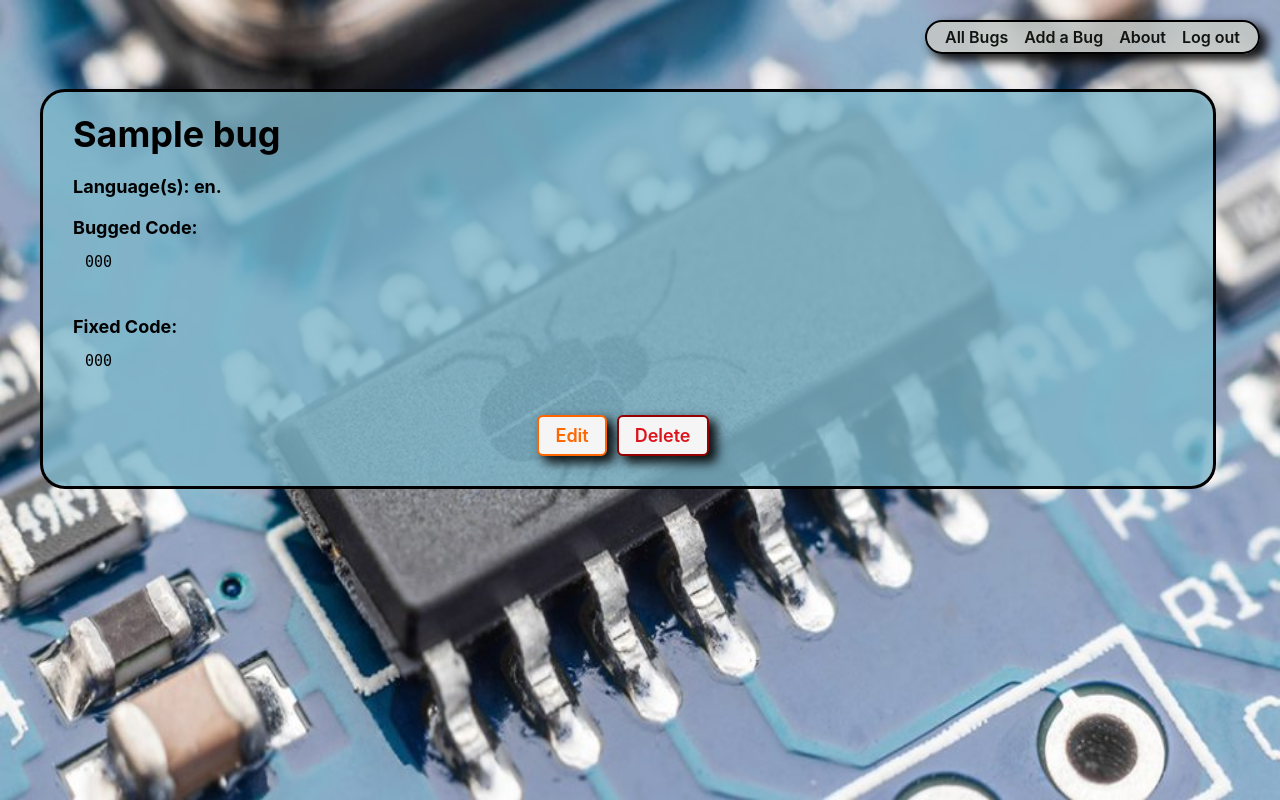
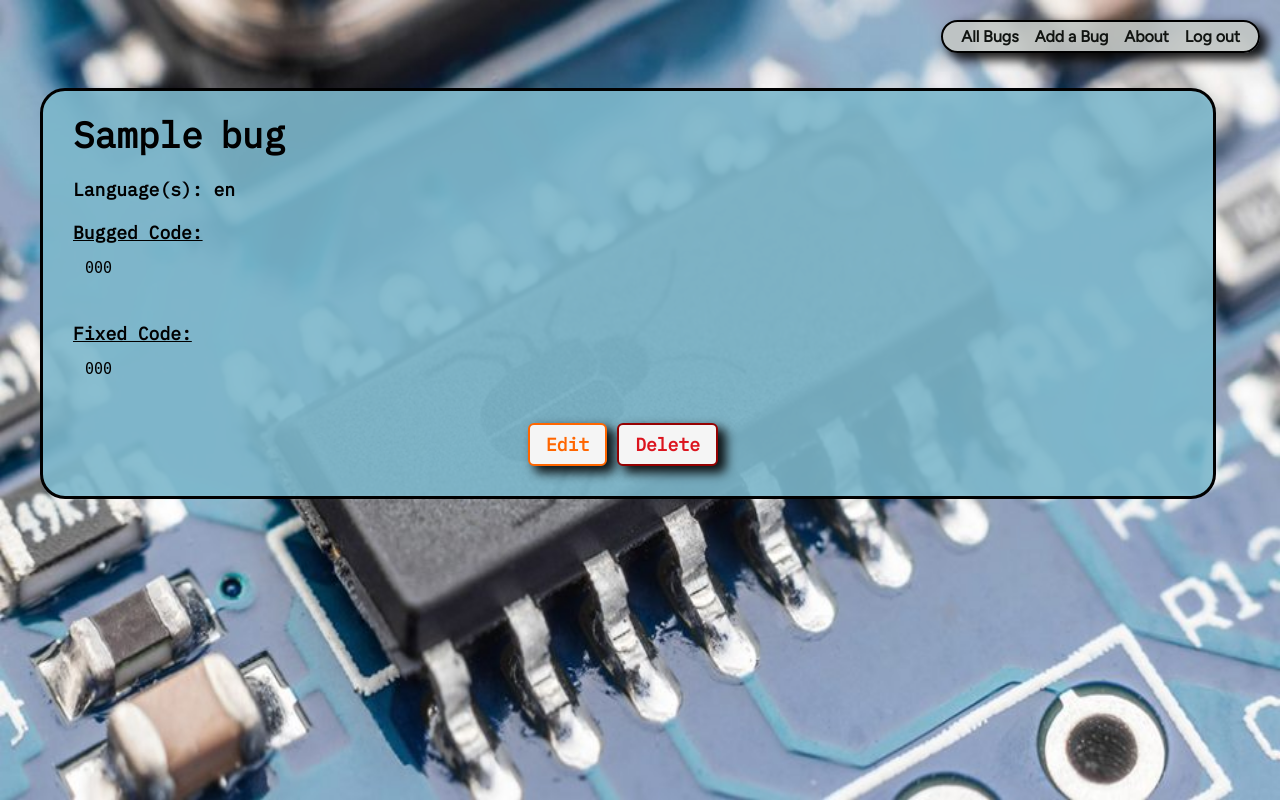
Before and after one commit to HeyThatsNeat/bug-catcher, a Django app: page /bugs/1/ in a window 1280 px wide. Run offline with Django 4.2, Linux system fonts and the light colour scheme; a user stored in the database is signed in; tables that the repository leaves empty hold one stand-in row (values such as "Sample post").

Commit message:
add fonts and fix word spacing

```diff
--- a/main_app/static/css/base.css
+++ b/main_app/static/css/base.css
@@ -42,7 +42,7 @@ body {
   --font-xxl: 3.6rem;
   --font-xl: 2.4rem;
   --font-l: 1.8rem;
-  --font-reg: 1.6rem;
+  --font-reg: 1.8rem;
   --card-border-radius: 6px;
 }
 
@@ -119,6 +119,7 @@ nav li {
   border-radius: 25px;
   overflow: auto;
   box-shadow: 7px 6px 11px 1px rgba(0, 0, 0, 0.9);
+  font-family: 'IBM Plex Mono', monospace;
 }
 
 .delete-confirmation-page-img {
@@ -161,6 +162,7 @@ hr {
   border-style: solid;
   border-radius: 25px;
   background-color: rgba(251, 121, 16, .8);
+  font-family: 'Figtree', sans-serif;
 }
 
 .btn {
@@ -218,7 +220,8 @@ hr {
 
 .page-content {
   font-size: var(--font-reg);
-  margin: 16px 15px;
+  margin: 16px 35px;
+  word-spacing: 2px;
 }
 
 @media only screen and (min-width: 768px) {
@@ -239,6 +242,7 @@ hr {
     margin-left: auto;
     display: flex;
     justify-content: center;
+    font-family: 'Figtree', monospace;
   }
 
   nav ul {
--- a/main_app/static/css/bugs/bug-detail.css
+++ b/main_app/static/css/bugs/bug-detail.css
@@ -53,11 +53,13 @@ pre {
   word-break: break-all;
   word-wrap: break-word;
   display: inline;
+  font-family: 'IBM Plex Mono', monospace;
+  word-spacing: -4px;
 }
 
 .bug-details {
   width: 98%;
-  background-color: rgba(125,183,203,.8);
+  background-color: rgba(125,183,203,.9);
   border-style: solid;
   border-radius: 25px;
   max-height: 760px;
@@ -73,6 +75,7 @@ pre {
   display: flex;
   justify-content: center;
   align-items: center;
+  font-family: 'IBM Plex Mono', monospace;
 }
 
 .feedings-toy-container {
@@ -133,6 +136,15 @@ pre {
   margin: 0 0 10px;
   margin-top: 0;
   margin-bottom: 10px;
+}
+
+.languages-h3 {
+  font-family: 'IBM Plex Mono', monospace;
+}
+
+.bugged-code-h3, .fixed-code-h3 {
+  font-family: 'IBM Plex Mono', monospace;
+  text-decoration: underline;
 }
 
 .bug-details h3 {
--- a/main_app/static/css/bugs/bug-index.css
+++ b/main_app/static/css/bugs/bug-index.css
@@ -72,9 +72,15 @@ section.page-header {
 .card h2 {
   margin: 10px 0;
   font-size: var(--font-xl);
+  font-family: 'IBM Plex Mono', monospace;
 }
 
 .card p {
   margin: 5px 0;
   font-size: var(--font-reg);
 }
+
+.languages-p {
+  font-family: 'IBM Plex Mono', monospace;
+  word-spacing: -3px;
+}
--- a/main_app/static/css/home.css
+++ b/main_app/static/css/home.css
@@ -30,6 +30,7 @@ main > section {
 form.login {
   border-style: solid;
   box-shadow: 7px 6px 11px 1px rgba(0, 0, 0, 0.9);
+  font-family: 'Figtree', monospace;
 }
 
 .login {
--- a/main_app/templates/about.html
+++ b/main_app/templates/about.html
@@ -1,5 +1,7 @@
 {% extends 'base.html' %}
 {% load static %}
+
+
 
 {% block content %}
 <img class="about-page-img" src="{% static 'images/about-page-background.jpg' %}" alt="The about page background" />
--- a/main_app/templates/base.html
+++ b/main_app/templates/base.html
@@ -8,6 +8,10 @@
   <meta name="viewport" content="width=device-width, initial-scale=1.0">
   <link rel="shortcut icon" href="{% static 'images/bug-favicon.ico' %}" type="image/x-icon">
   <link rel="stylesheet" type="text/css" href="{% static 'css/base.css' %}">
+  <link rel="preconnect" href="https://fonts.googleapis.com">
+  <link rel="preconnect" href="https://fonts.gstatic.com" crossorigin>
+  <link href="https://fonts.googleapis.com/css2?family=IBM+Plex+Mono&display=swap" rel="stylesheet">
+  <link href="https://fonts.googleapis.com/css2?family=Figtree&display=swap" rel="stylesheet">
   <link
     rel="shortcut icon"
     type="image/png"
--- a/main_app/templates/bugs/detail.html
+++ b/main_app/templates/bugs/detail.html
@@ -16,10 +16,10 @@
   <div class="bug-details">
     <div class="info-in-box-div">
       <h1 class="bug-subject-h1">{{ bug.subject }}</h1>
-      <h3>Language(s): {{ bug.language }}.</h3>
-      <h3>Bugged Code:</h3>
+      <h3 class="languages-h3">Language(s): {{ bug.language }}</h3>
+      <h3 class="bugged-code-h3">Bugged Code:</h3>
       <pre><code class="bugged-code-code-tag">{{ bug.bugged_Code }}</code></pre>
-      <h3>Fixed Code:</h3>
+      <h3 class="fixed-code-h3">Fixed Code:</h3>
       <pre><code class="fixed-code-code-tag">{{ bug.fixed_Code }}</code></pre>
       {% if user == bug.user %}
         <div class="bug-actions">
--- a/main_app/templates/bugs/index.html
+++ b/main_app/templates/bugs/index.html
@@ -22,7 +22,7 @@
       <div>
         <div class="card-content">
           <h2 class="card-title">{{ bug.subject }}</h2>
-          <p>Language(s): {{ bug.language }}.</p>
+          <p class="languages-p">Language(s): {{ bug.language }}</p>
         </div>
       </div>
     </a>
--- a/main_app/templates/main_app/bug_form.html
+++ b/main_app/templates/main_app/bug_form.html
@@ -11,7 +11,7 @@
   <img class="edit-bug-page-img" src="{% static 'images/edit-bug-background.jpg' %}" alt="edit bug background" />
   <div class="edit-bug-page-contents">
     <div class="page-header">
-      <h1>Edit {{ bug.subject }}</h1>
+      <h1 class="edit-title-h1">Edit "{{ bug.subject }}"</h1>
     </div>
     <form action="" method="post" class="form-container">
       {% csrf_token %}
```
Also changed, not shown: main_app/static/css/form.css (+19 -0 lines).
